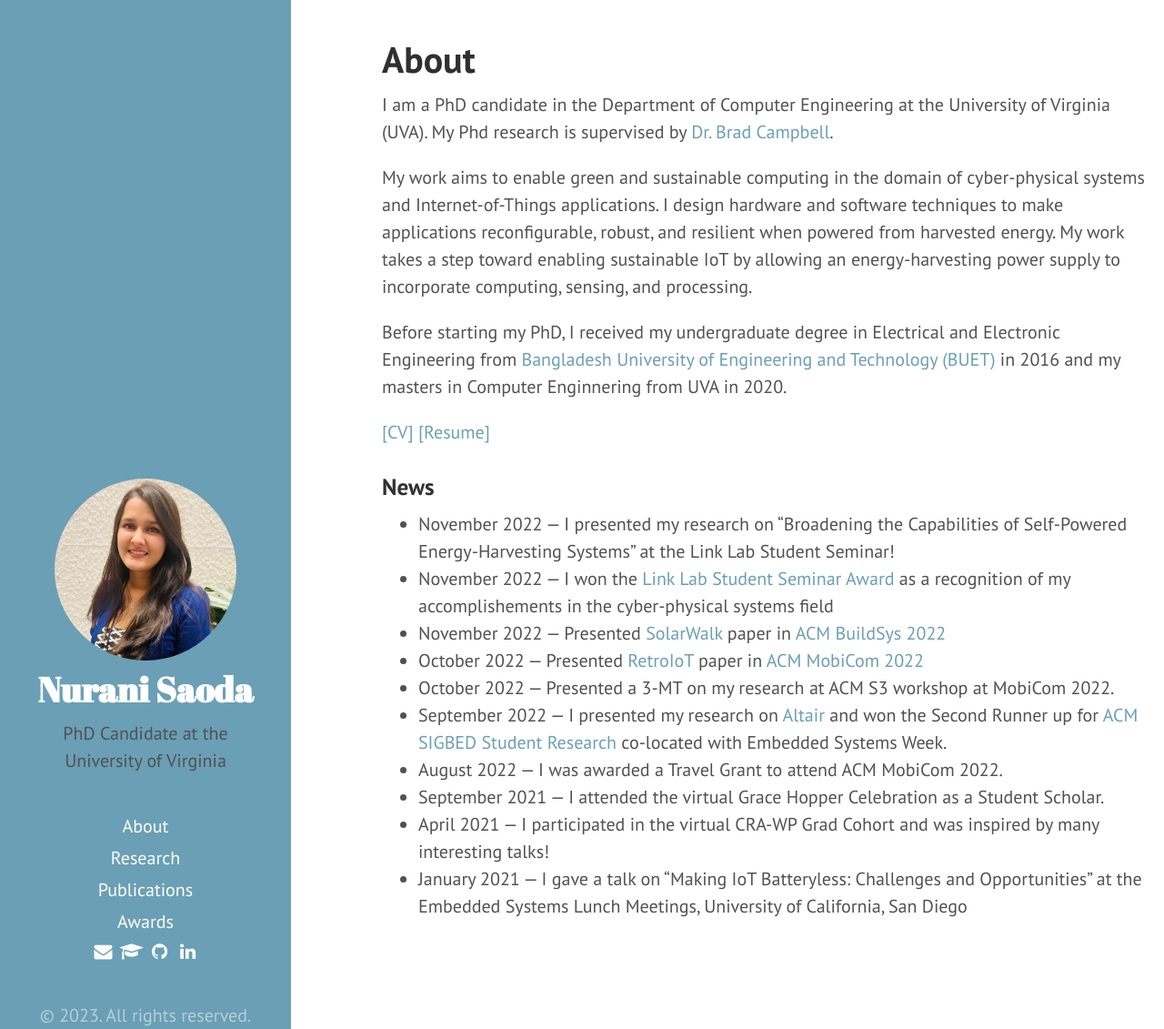
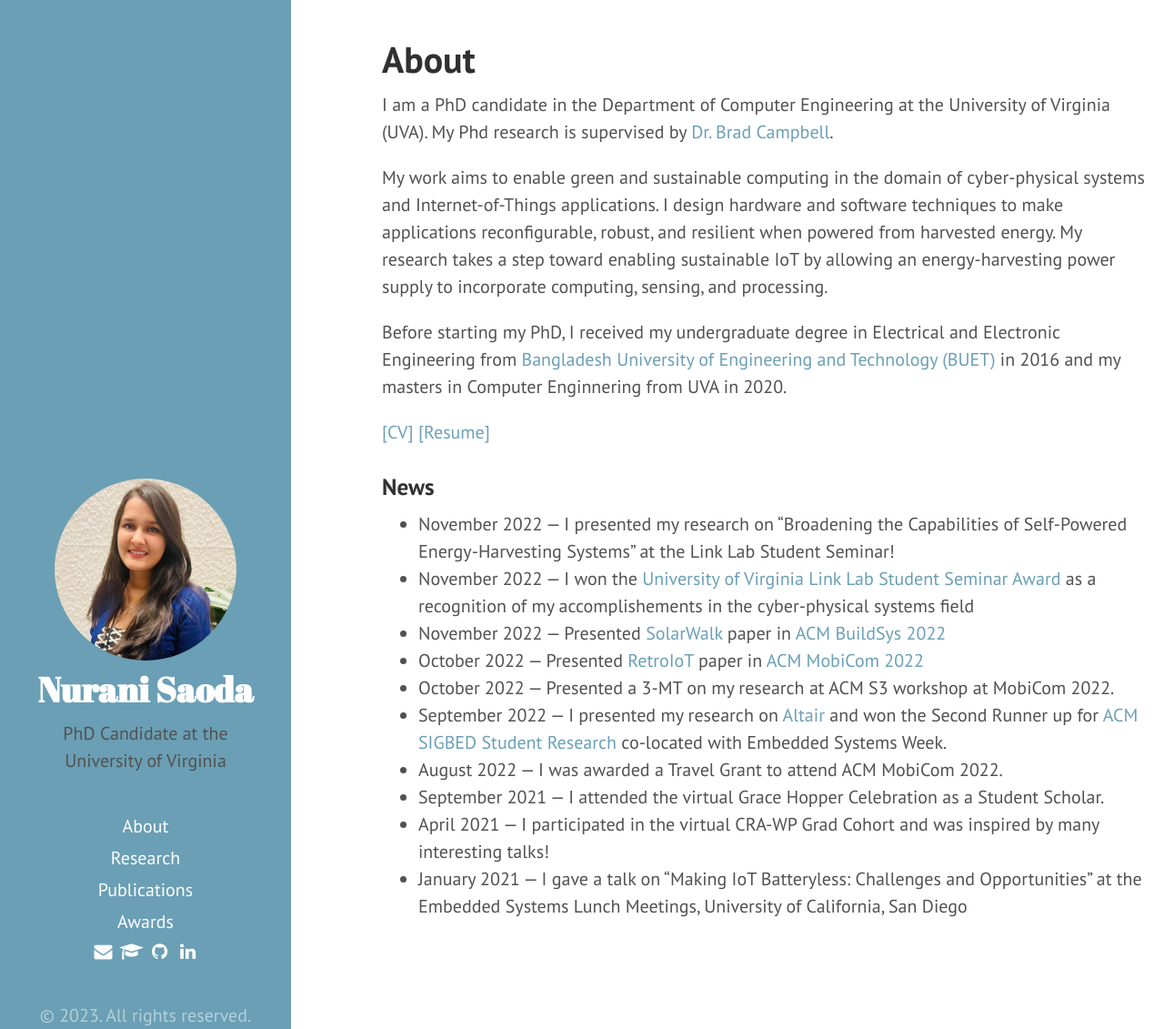
Before and after one commit to nsaoda/nsaoda.github.io, a Jekyll site: the page built from index.md, in a window 1280 px wide and 1131 px high. Shown: the whole window at 91% size. Built offline with Jekyll 4.4.1, drawn with Linux system fonts in a browser that asks for light colours; cached includes are drawn as plain includes.

```diff
--- a/index.md
+++ b/index.md
@@ -5,7 +5,7 @@ title: About
 
 I am a PhD candidate in the Department of Computer Engineering at the University of Virginia (UVA). My Phd research is supervised by [Dr. Brad Campbell](https://www.cs.virginia.edu/~bjc8c/).
 
-My work aims to enable green and sustainable computing in the domain of cyber-physical systems and Internet-of-Things applications. I design hardware and software techniques to make applications reconfigurable, robust, and resilient when powered from harvested energy. My work takes a step toward enabling sustainable IoT by allowing an energy-harvesting power supply to incorporate computing,  sensing, and processing.
+My work aims to enable green and sustainable computing in the domain of cyber-physical systems and Internet-of-Things applications. I design hardware and software techniques to make applications reconfigurable, robust, and resilient when powered from harvested energy. My research takes a step toward enabling sustainable IoT by allowing an energy-harvesting power supply to incorporate computing,  sensing, and processing.
 
 Before starting my PhD, I received my undergraduate degree in Electrical and Electronic Engineering from [Bangladesh University of Engineering and Technology (BUET)](https://eee.buet.ac.bd/) in 2016 and my masters in Computer Enginnering from UVA in 2020.
 
@@ -14,7 +14,7 @@ Before starting my PhD, I received my undergraduate degree in Electrical and Ele
 ### News
 
 * November 2022 --- I presented my research on "Broadening the Capabilities of Self-Powered Energy-Harvesting Systems" at the Link Lab Student Seminar!
-* November 2022 --- I won the [Link Lab Student Seminar Award](https://engineering.virginia.edu/link-lab/news/link-lab-awards) as a recognition of my accomplishements in the cyber-physical systems field
+* November 2022 --- I won the [University of Virginia Link Lab Student Seminar Award](https://engineering.virginia.edu/link-lab/news/link-lab-awards) as a recognition of my accomplishements in the cyber-physical systems field
 * November 2022 --- Presented [SolarWalk]({{'/'|relative_url}}assets/papers/Paper3_saoda22solarwalk.pdf) paper in [ACM BuildSys 2022](https://buildsys.acm.org/2022/)
 * October 2022 --- Presented [RetroIoT]({{'/'|relative_url}}assets/papers/Paper2_saoda22retroiot.pdf) paper in [ACM MobiCom 2022](https://www.sigmobile.org/mobicom/2022/)
 * October 2022 --- Presented a 3-MT on my research at ACM S3 workshop at MobiCom 2022.
```
Also changed, not shown: research.md (+17 -1 lines), assets/img/digital_pcb.png (added), assets/img/pascal.png (added), 6 other files.
